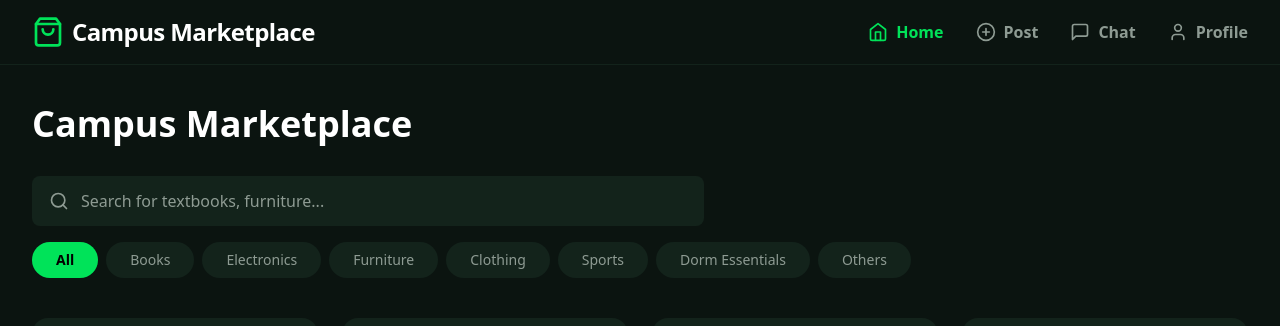
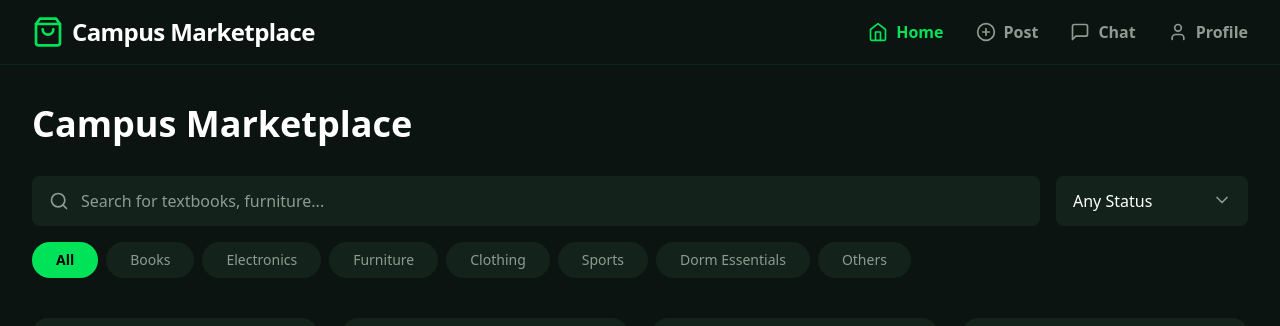
Before and after one commit to BU-SENG/foss-project-all-white, a React (Vite) app: page / in a window 1280 px wide. Shown: the top 326 px of the page. Built offline with nearby package versions, Linux system fonts and the light colour scheme.

Commit message:
create productcontext.jsx

```diff
--- a/src/HomeScreen.jsx
+++ b/src/HomeScreen.jsx
@@ -1,17 +1,26 @@
 import React, { useState } from 'react';
-import { Search } from 'lucide-react';
+import { Search, ChevronDown } from 'lucide-react'; // Added ChevronDown import
 import { useNavigate } from 'react-router-dom';
-import { products } from './data'; // Using the centralized data
+import { products } from './data';
 
 const HomeScreen = () => {
   const navigate = useNavigate();
+
   const [selectedCategory, setSelectedCategory] = useState('All');
   const [searchQuery, setSearchQuery] = useState('');
+  const [selectedStatus, setSelectedStatus] = useState('All'); // --- NEW STATE ---
 
   const filteredProducts = products.filter(product => {
+    // 1. Check Category
     const matchesCategory = selectedCategory === 'All' || product.category === selectedCategory;
+
+    // 2. Check Search Text
     const matchesSearch = product.title.toLowerCase().includes(searchQuery.toLowerCase());
-    return matchesCategory && matchesSearch;
+
+    // 3. Check Status (Active vs Sold) --- NEW LOGIC ---
+    const matchesStatus = selectedStatus === 'All' || product.status === selectedStatus;
+
+    return matchesCategory && matchesSearch && matchesStatus;
   });
 
   const categories = ['All', 'Books', 'Electronics', 'Furniture', 'Clothing', 'Sports', 'Dorm Essentials', 'Others'];
@@ -24,8 +33,13 @@ const HomeScreen = () => {
           <h1 className="text-2xl md:text-4xl font-bold">Campus Marketplace</h1>
         </div>
 
-        <div className="mb-8">
-          <div className="bg-surface flex items-center px-4 py-3 rounded-lg mb-4 w-full md:max-w-2xl border border-transparent focus-within:border-primary transition">
+        <div className="mb-8 space-y-4">
+
+          {/* Row containing Search Bar and Status Filter */}
+          <div className="flex flex-col md:flex-row gap-4">
+
+            {/* Search Bar */}
+            <div className="bg-surface flex items-center px-4 py-3 rounded-lg flex-1 border border-transparent focus-within:border-primary transition">
               <Search className="text-textMuted" size={20} />
               <input
                 type="text"
@@ -36,12 +50,36 @@ const HomeScreen = () => {
               />
             </div>
 
+            {/* --- NEW STATUS DROPDOWN --- */}
+            <div className="relative w-full md:w-48">
+                <select
+                    value={selectedStatus}
+                    onChange={(e) => setSelectedStatus(e.target.value)}
+                    className="w-full bg-surface text-white p-3 pl-4 pr-10 rounded-lg border border-transparent focus:border-primary outline-none appearance-none cursor-pointer font-medium"
+                >
+                    <option value="All">Any Status</option>
+                    <option value="Active">Active Only</option>
+                    <option value="Sold">Sold Items</option>
+                </select>
+                <ChevronDown className="absolute right-4 top-3.5 text-textMuted pointer-events-none" size={20} />
+            </div>
+
+          </div>
+
+          {/* Categories */}
           <div className="flex gap-2 overflow-x-auto pb-2 no-scrollbar">
             {categories.map((cat, i) => (
               <button
                 key={i}
-                onClick={() => { setSelectedCategory(cat); setSearchQuery(''); }}
-                className={`px-6 py-2 rounded-full text-sm whitespace-nowrap transition hover:bg-opacity-80 ${selectedCategory === cat ? 'bg-primary text-black font-bold' : 'bg-surface text-textMuted hover:bg-secondary hover:text-primary'}`}
+                onClick={() => {
+                  setSelectedCategory(cat);
+                  setSearchQuery('');
+                }}
+                className={`px-6 py-2 rounded-full text-sm whitespace-nowrap transition hover:bg-opacity-80 ${
+                  selectedCategory === cat
+                    ? 'bg-primary text-black font-bold'
+                    : 'bg-surface text-textMuted hover:bg-secondary hover:text-primary'
+                }`}
               >
                 {cat}
               </button>
@@ -49,6 +87,7 @@ const HomeScreen = () => {
           </div>
         </div>
 
+        {/* Grid */}
         <div className="grid grid-cols-2 md:grid-cols-3 lg:grid-cols-4 gap-4 md:gap-6">
           {filteredProducts.length > 0 ? (
             filteredProducts.map((item) => (
@@ -59,8 +98,6 @@ const HomeScreen = () => {
               >
                 <div className="w-full h-40 md:h-56 rounded-xl mb-3 bg-gray-700 overflow-hidden relative">
                   <img src={item.image} alt={item.title} className="w-full h-full object-cover group-hover:scale-110 transition duration-500" />
-
-                  {/* --- DYNAMIC STATUS BADGE --- */}
                   <div className={`absolute top-2 right-2 px-2 py-1 rounded-md backdrop-blur-sm ${
                     item.status === 'Active' ? 'bg-black/60 text-primary' : 'bg-gray-800/90 text-gray-400'
                   }`}>
--- /dev/null
+++ b/src/ProductContext.jsx
@@ -0,0 +1,31 @@
+import React, { createContext, useState, useContext } from 'react';
+import { products as initialData } from './data'; // Import your starting data
+
+const ProductContext = createContext();
+
+export const ProductProvider = ({ children }) => {
+  // This state holds ALL items (Active + Sold + Newly Added)
+  const [products, setProducts] = useState(initialData);
+
+  // Function to add a new item
+  const addProduct = (newItem) => {
+    setProducts((prevProducts) => [newItem, ...prevProducts]);
+  };
+
+  // Function to update item status (Active/Sold)
+  const toggleProductStatus = (id) => {
+    setProducts((prev) => prev.map(item =>
+      item.id === id
+        ? { ...item, status: item.status === 'Active' ? 'Sold' : 'Active' }
+        : item
+    ));
+  };
+
+  return (
+    <ProductContext.Provider value={{ products, addProduct, toggleProductStatus }}>
+      {children}
+    </ProductContext.Provider>
+  );
+};
+
+export const useProducts = () => useContext(ProductContext);
```
Lines whose indentation alone changed are shown as unchanged.
